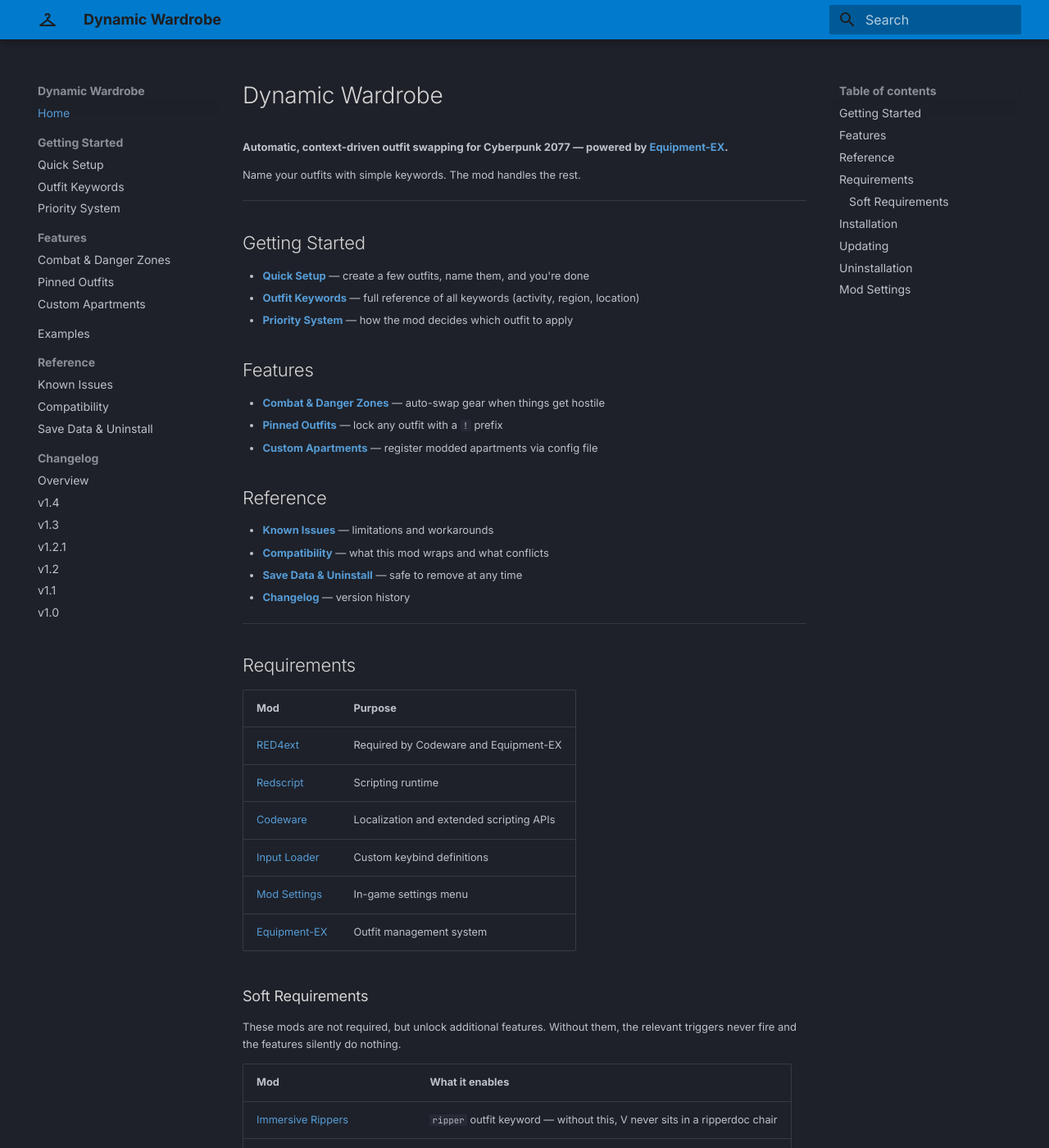
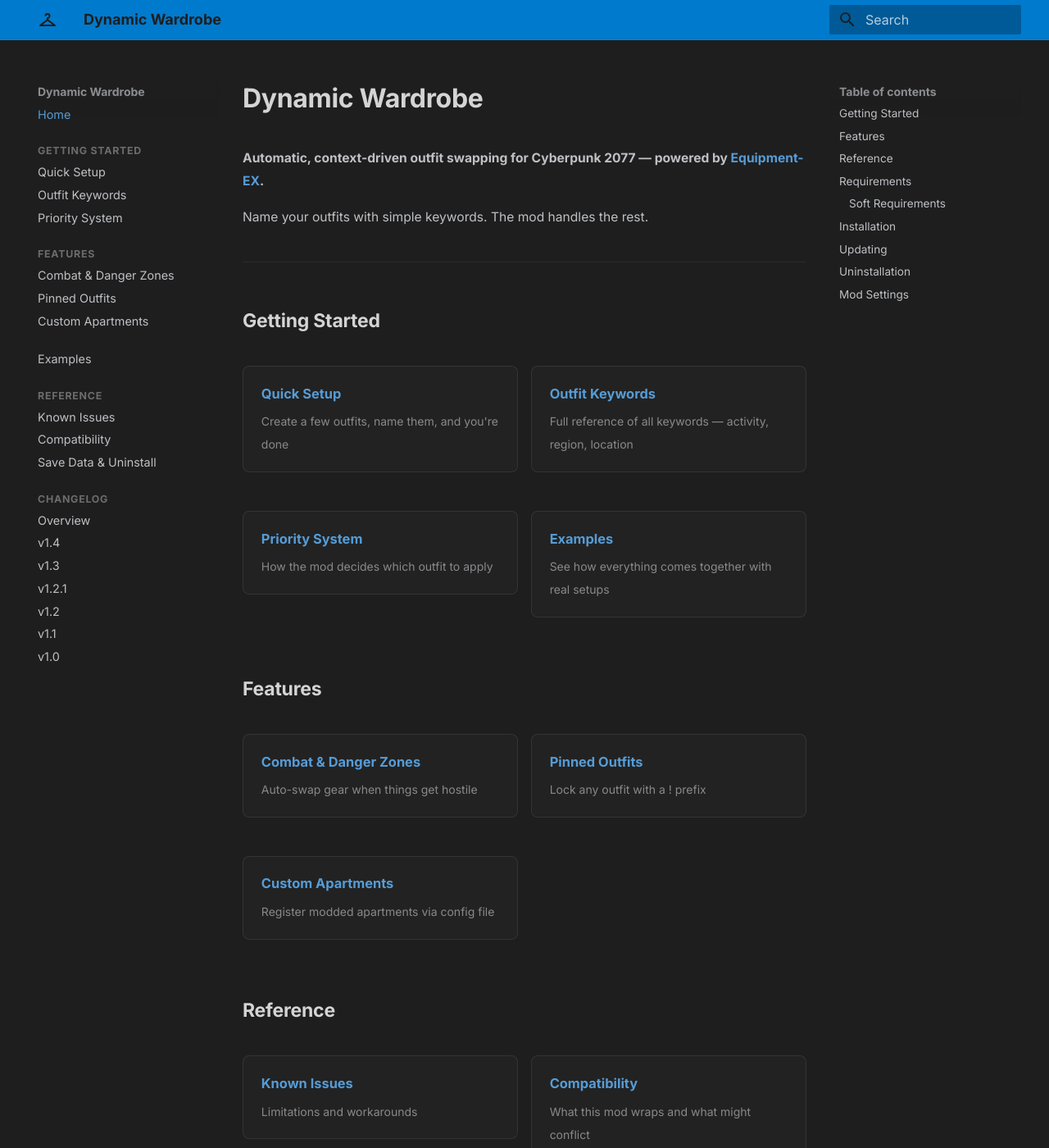
Before and after one commit to Yorivel/Dynamic-Wardrobe, an MkDocs documentation site: the page built from docs/index.md, in a window 1280 px wide and 1400 px high. Shown: the whole window at 82% size. Built offline with MkDocs 1.6.1 and Material for MkDocs 9.7.7, drawn with Linux system fonts in a browser that asks for light colours; some of the changed text lies outside the part shown.

Commit message:
Update docs

```diff
--- a/docs/index.md
+++ b/docs/index.md
@@ -8,22 +8,43 @@
 
 ## Getting Started
 
-- [**Quick Setup**](quickstart.md) — create a few outfits, name them, and you're done
-- [**Outfit Keywords**](keywords.md) — full reference of all keywords (activity, region, location)
-- [**Priority System**](priority.md) — how the mod decides which outfit to apply
+<div class="grid-cards" markdown>
+
+[**Quick Setup** *Create a few outfits, name them, and you're done*](quickstart.md)
+
+[**Outfit Keywords** *Full reference of all keywords — activity, region, location*](keywords.md)
+
+[**Priority System** *How the mod decides which outfit to apply*](priority.md)
+
+[**Examples** *See how everything comes together with real setups*](examples.md)
+
+</div>
 
 ## Features
 
-- [**Combat & Danger Zones**](combat.md) — auto-swap gear when things get hostile
-- [**Pinned Outfits**](pinned.md) — lock any outfit with a `!` prefix
-- [**Custom Apartments**](apartments.md) — register modded apartments via config file
+<div class="grid-cards" markdown>
+
+[**Combat & Danger Zones** *Auto-swap gear when things get hostile*](combat.md)
+
+[**Pinned Outfits** *Lock any outfit with a ! prefix*](pinned.md)
+
+[**Custom Apartments** *Register modded apartments via config file*](apartments.md)
+
+</div>
 
 ## Reference
 
-- [**Known Issues**](issues.md) — limitations and workarounds
-- [**Compatibility**](compatibility.md) — what this mod wraps and what conflicts
-- [**Save Data & Uninstall**](save-data.md) — safe to remove at any time
-- [**Changelog**](changelog/index.md) — version history
+<div class="grid-cards" markdown>
+
+[**Known Issues** *Limitations and workarounds*](issues.md)
+
+[**Compatibility** *What this mod wraps and what might conflict*](compatibility.md)
+
+[**Save Data & Uninstall** *Safe to remove at any time*](save-data.md)
+
+[**Changelog** *Version history*](changelog/index.md)
+
+</div>
 
 ---
 
--- a/docs/stylesheets/extra.css
+++ b/docs/stylesheets/extra.css
@@ -1,3 +1,5 @@
+/* === Color Palette (VSCode-inspired) === */
+
 :root {
   --md-primary-fg-color: #007acc;
   --md-primary-bg-color: #ffffff;
@@ -9,48 +11,223 @@
   --md-primary-bg-color: #1e1e1e;
   --md-accent-fg-color: #3794d4;
   --md-typeset-a-color: #569cd6;
+  --md-default-bg-color: #1e1e1e;
 }
+
+/* === Typography === */
+
+.md-typeset {
+  font-size: 0.78rem !important;
+  line-height: 1.8;
+}
+
+.md-typeset h1 {
+  font-size: 1.6rem !important;
+  font-weight: 600;
+  margin-bottom: 1.2em;
+  color: #d4d4d4;
+}
+
+.md-typeset h2 {
+  font-size: 1.15rem !important;
+  font-weight: 600;
+  margin-top: 2.4em;
+  margin-bottom: 0.8em;
+  color: #d4d4d4;
+}
+
+.md-typeset h3 {
+  font-size: 0.95rem !important;
+  font-weight: 600;
+  margin-top: 1.8em;
+  margin-bottom: 0.6em;
+  color: #c8c8c8;
+}
+
+.md-typeset h4 {
+  color: #b0b0b0;
+}
+
+/* === Links === */
 
 .md-typeset a:hover {
   color: #9cdcfe;
 }
 
-.md-typeset h1,
-.md-typeset h2,
-.md-typeset h3,
-.md-typeset h4 {
-  color: #d4d4d4;
-}
-
-.md-typeset {
-  font-size: 0.65rem !important;
-  line-height: 1.6;
-}
-
-.md-typeset h1 {
-  font-size: 1.4rem !important;
-}
-
-.md-typeset h2 {
-  font-size: 1.1rem !important;
-}
-
-.md-typeset h3 {
-  font-size: 0.9rem !important;
-}
+/* === Permalink anchors (hidden) === */
 
 .md-typeset .headerlink {
   display: none;
 }
 
+/* === Content spacing === */
+
+.md-typeset p {
+  margin-bottom: 1em;
+}
+
+.md-typeset ul,
+.md-typeset ol {
+  margin-bottom: 1.2em;
+}
+
+.md-typeset li {
+  margin-bottom: 0.3em;
+}
+
+/* === Horizontal rules — subtle === */
+
+.md-typeset hr {
+  margin: 2.5em 0;
+  border-color: rgba(255, 255, 255, 0.06);
+}
+
+/* === Tables — cleaner === */
+
+.md-typeset table:not([class]) {
+  font-size: 0.75rem;
+  border: 1px solid rgba(255, 255, 255, 0.08);
+  border-radius: 4px;
+  overflow: hidden;
+}
+
+.md-typeset table:not([class]) th {
+  background-color: rgba(255, 255, 255, 0.04);
+  font-weight: 600;
+  text-transform: uppercase;
+  font-size: 0.65rem;
+  letter-spacing: 0.05em;
+}
+
+.md-typeset table:not([class]) td,
+.md-typeset table:not([class]) th {
+  padding: 0.7em 1em;
+  border-color: rgba(255, 255, 255, 0.06);
+}
+
+/* === Admonitions — softer === */
+
+.md-typeset .admonition,
+.md-typeset details {
+  border-radius: 6px;
+  border-width: 1px;
+  border-left-width: 4px;
+  box-shadow: none;
+  font-size: 0.75rem;
+  margin: 1.5em 0;
+}
+
+.md-typeset .admonition-title,
+.md-typeset summary {
+  font-size: 0.78rem;
+  font-weight: 600;
+}
+
+/* === Code blocks === */
+
+.md-typeset code {
+  font-size: 0.72rem;
+  padding: 0.15em 0.4em;
+  border-radius: 3px;
+}
+
+.md-typeset pre code {
+  font-size: 0.72rem;
+}
+
+/* === Sidebar navigation — more breathing room === */
+
+.md-nav__item {
+  padding: 0.05em 0;
+}
+
+.md-nav__link {
+  font-size: 0.72rem;
+}
+
+.md-nav--secondary .md-nav__link {
+  font-size: 0.68rem;
+}
+
+/* === Sidebar section labels === */
+
+.md-nav__item--nested > .md-nav__link {
+  font-weight: 600;
+  text-transform: uppercase;
+  font-size: 0.62rem;
+  letter-spacing: 0.06em;
+  opacity: 0.7;
+}
+
+/* === Search results === */
+
 .md-search-result .md-typeset {
-  font-size: 0.6rem !important;
+  font-size: 0.68rem !important;
 }
 
 .md-search-result__title {
-  font-size: 0.7rem !important;
+  font-size: 0.75rem !important;
 }
 
 .md-search-result__teaser {
-  font-size: 0.6rem !important;
+  font-size: 0.65rem !important;
 }
+
+/* === Home page grid cards === */
+
+.grid-cards {
+  display: grid;
+  grid-template-columns: repeat(auto-fit, minmax(220px, 1fr));
+  gap: 1em;
+  margin: 1.5em 0;
+}
+
+.grid-cards a {
+  display: block;
+  padding: 1.2em 1.4em;
+  border: 1px solid rgba(255, 255, 255, 0.08);
+  border-radius: 8px;
+  background: rgba(255, 255, 255, 0.02);
+  text-decoration: none;
+  color: inherit;
+  transition: border-color 0.2s, background 0.2s;
+}
+
+.grid-cards a:hover {
+  border-color: #007acc;
+  background: rgba(0, 122, 204, 0.06);
+  color: inherit;
+}
+
+.grid-cards a strong {
+  display: block;
+  font-size: 0.82rem;
+  margin-bottom: 0.3em;
+  color: #569cd6;
+}
+
+.grid-cards a em {
+  font-style: normal;
+  font-size: 0.7rem;
+  opacity: 0.65;
+  line-height: 1.5;
+}
+
+/* === Content max-width for readability === */
+
+.md-content__inner {
+  max-width: 52em;
+}
+
+/* === Header bar — subtle === */
+
+.md-header {
+  box-shadow: none;
+  border-bottom: 1px solid rgba(255, 255, 255, 0.06);
+}
+
+/* === Tabs — if used === */
+
+.md-typeset .tabbed-labels > label {
+  font-size: 0.72rem;
+}
```
